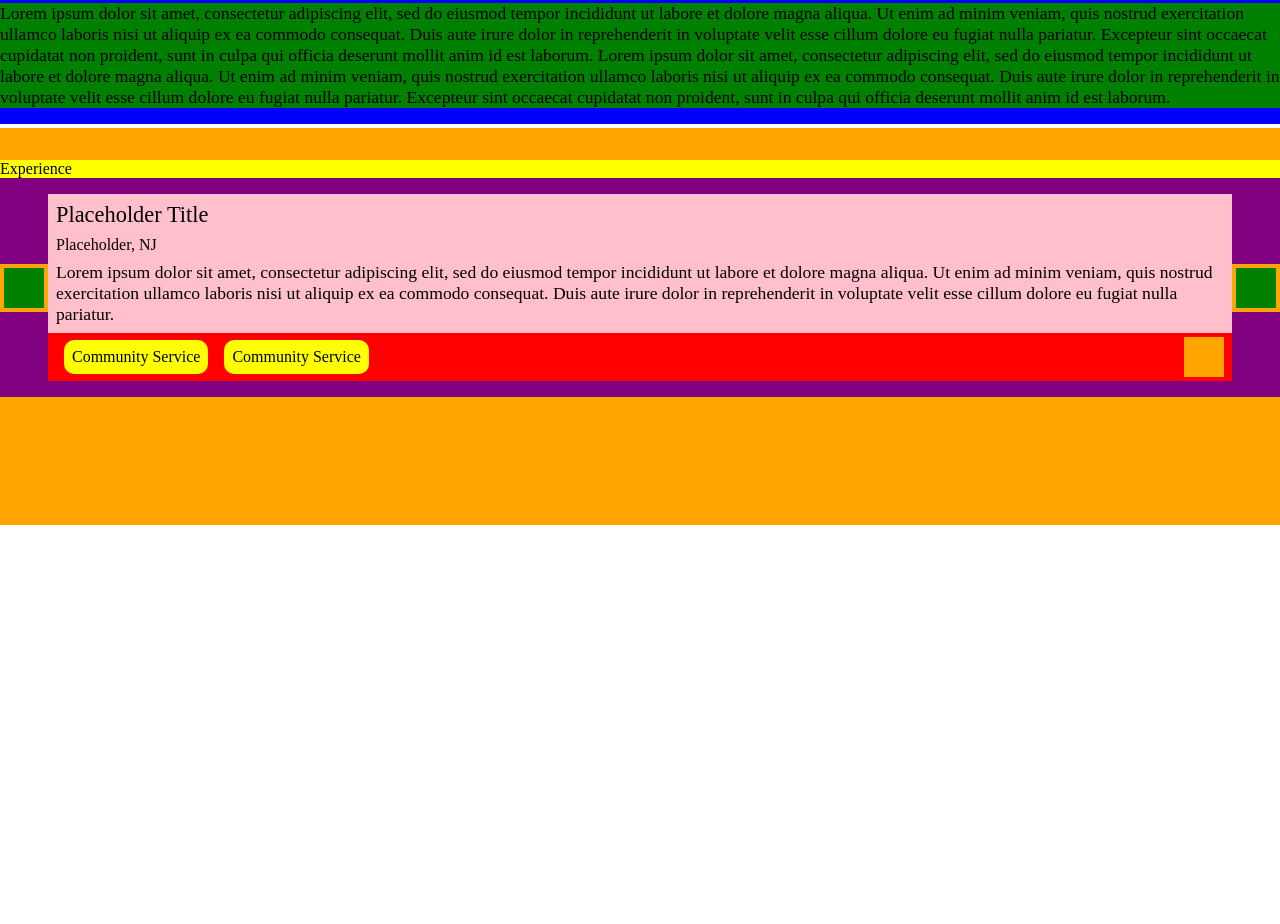
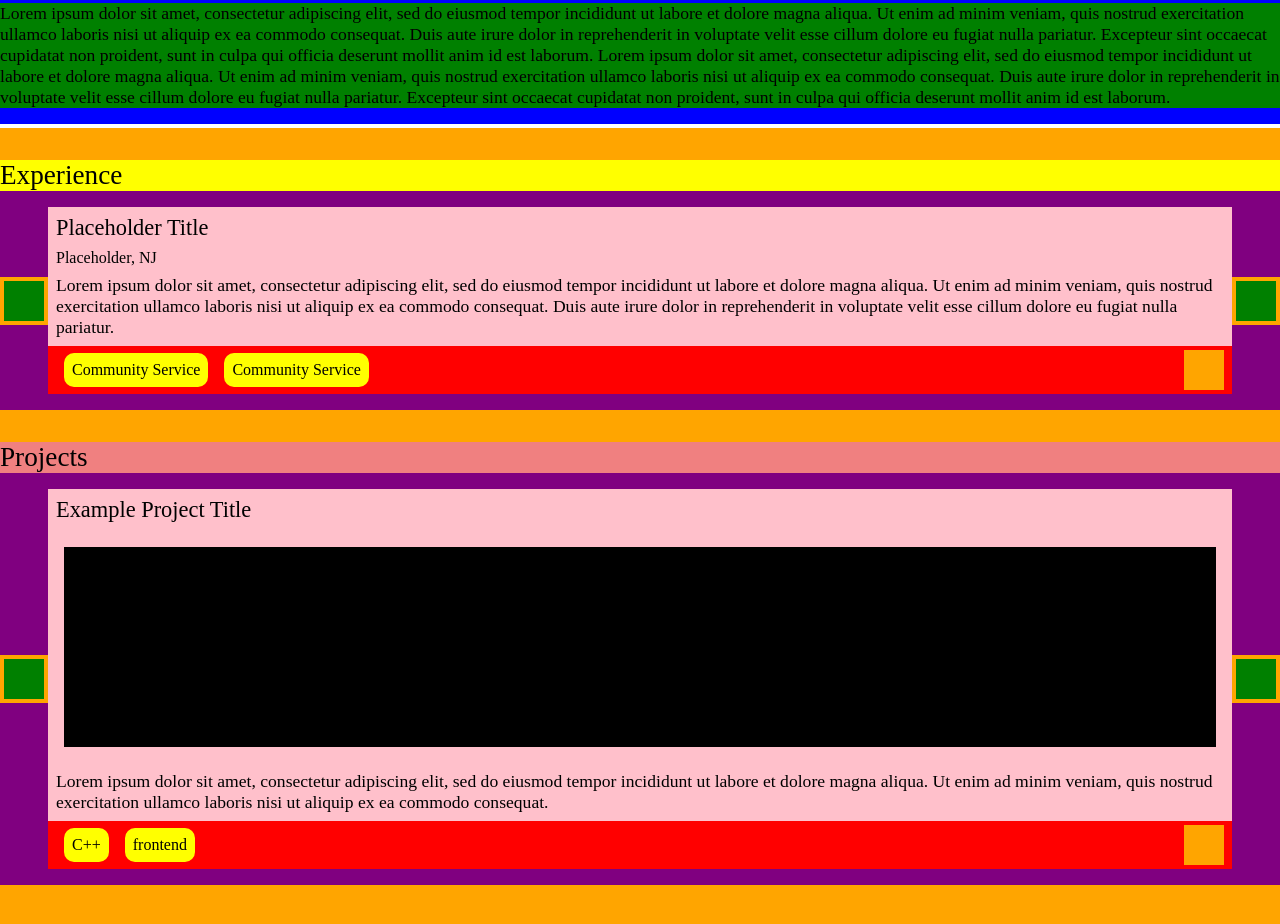
Before and after one commit to Jam0924/jamesmarciano, a website built with Vite: page index.html in a window 1280 px wide. Shown: the part 400-1324 px from the top of the page. Before the commit the page ends 925 px from the top, so only its background shows below. Built offline with nearby package versions, Linux system fonts and the light colour scheme.

Commit message:
Added barebones project section for mobile layour

```diff
--- a/css/styles.css
+++ b/css/styles.css
@@ -32,8 +32,8 @@ html, body, head, p{
     "experience-bar"
     "projects-bar"
     "skills-bar"
-    "contacts-bar"
-    "timeline-bar"; /* might be exempt */
+    "timeline-bar" /* might be exempt */
+    "contacts-bar";
     row-gap: var(--medium-gap);
     grid-auto-rows: auto;
     overflow-x: hidden;
@@ -58,7 +58,7 @@ html, body, head, p{
     aspect-ratio: 1/1;
 }
 
-.title-bar{
+.title-section{
     background-color: pink;
     width: 100%;
     grid-area: title-bar;
@@ -152,6 +152,8 @@ html, body, head, p{
     font-size: var(--body-text)
 }
 
+
+
 .tray-element{
     background-color: purple;
     width: 100%;
@@ -179,46 +181,6 @@ html, body, head, p{
 
 .right{
     right: 0;
-}
-
-.experience-section{
-    grid-area: experience-bar;
-    width: 100%;
-    background-color: lightblue;
-}
-
-.experience-section-title{
-    background-color: yellow;
-}
-
-.experience {
-    margin: var(--small-gap) var(--large-gap);
-    width: 100%;
-    background-color: pink;
-    display: grid;
-    grid-template-areas:
-    "title"
-    "location"
-    "description"
-    "tray";
-}
-
-.experience-title{
-    font-size: var(--subtitle-text);
-    padding: var(--xsmall-gap);
-    grid-area: title;
-}
-
-.experience-location{
-    font-size: var(--sub-text);
-    padding: 0px var(--xsmall-gap);
-    grid-area: location;
-}
-
-.experience-description{
-    padding: var(--xsmall-gap);
-    font-size: var(--body-text);
-    grid-area: description;
 }
 
 .tags-area{
@@ -260,3 +222,107 @@ html, body, head, p{
     background-color: orange;
     justify-self: end;
 }
+
+
+.experience-section{
+    grid-area: experience-bar;
+    width: 100%;
+    background-color: lightblue;
+}
+
+.experience-section-title{
+    background-color: yellow;
+    font-size: var(--title-text);
+}
+
+.experience {
+    margin: var(--small-gap) var(--large-gap);
+    width: 100%;
+    background-color: pink;
+    display: grid;
+    grid-template-areas:
+    "title"
+    "location"
+    "description"
+    "tray";
+}
+
+.experience-title{
+    font-size: var(--subtitle-text);
+    padding: var(--xsmall-gap);
+    grid-area: title;
+}
+
+.experience-location{
+    font-size: var(--sub-text);
+    padding: 0px var(--xsmall-gap);
+    grid-area: location;
+}
+
+.experience-description{
+    padding: var(--xsmall-gap);
+    font-size: var(--body-text);
+    grid-area: description;
+}
+
+
+
+
+.projects-section{
+    grid-area: projects-bar;
+    width: 100%;
+    background-color: lightcoral;
+}
+
+.projects-section-title{
+    font-size: var(--title-text);
+}
+
+.project{
+    margin: var(--small-gap) var(--large-gap);
+    width: 100%;
+    background-color: pink;
+    display: grid;
+    grid-template-areas:
+    "title"
+    "project-image"
+    "description"
+    "tray";
+}
+
+.project-title{
+    grid-area: title;
+    padding: var(--xsmall-gap);
+    font-size: var(--subtitle-text);
+}
+
+.project-image{
+    margin: var(--small-gap);
+    height: 200px;
+    background-color: black;
+    grid-area: project-image;
+}
+
+.project-description{
+    padding: var(--xsmall-gap);
+    font-size: var(--body-text);
+    grid-area: description;
+}
+
+.skills-section{
+    grid-area: skills-bar;
+    width: 100%;
+    background-color: gray;
+}
+
+.timeline-section{
+    grid-area: timeline-bar;
+    width: 100%;
+    background-color: pink;
+}
+
+.contacts-section{
+    grid-area: contacts-bar;
+    width: 100%;
+    background-color: blue;
+}
--- a/index.html
+++ b/index.html
@@ -16,12 +16,11 @@
 
 
     <div class="website-container">
-        <div class = "title-bar">
+        <div class = "title-section">
             <div class = "title-text-container">
                 <p class = "title-text">James Marciano</p>
             </div>
         </div>
-
 
         <div class = "about-me-section">
             <div class = "headshot-decorator offset-one"></div>
@@ -49,6 +48,7 @@
                 </div>
             </div>
         </div>
+
         <div class = "experience-section">
             <div class = "experience-section-title">
                 <p>Experience</p>
@@ -116,6 +116,78 @@
                 </div>
             </div>
         </div>
+
+        <div class = "projects-section">
+            <div class = "projects-section-title">
+                <p>
+                    Projects
+                </p>
+            </div>
+
+            <div class = "tray-element">
+
+                <div class = "tray-element-button-hitbox">
+                    <div class = "tray-element-button">
+
+                    </div>
+                </div>
+
+                <div class = "tray-element-button-hitbox right">
+                    <div class = "tray-element-button">
+
+                    </div>
+                </div>
+
+                <div class = "project">
+
+                    <div class = "project-title">
+                        <p> Example Project Title</p>
+                    </div>
+
+                    <div class = "project-image">
+
+                    </div>
+
+                    <div class = "project-description">
+                        <p class = "project-description-text">
+                            Lorem ipsum dolor sit amet, consectetur adipiscing elit, sed do eiusmod tempor incididunt ut labore et dolore magna aliqua.
+                            Ut enim ad minim veniam, quis nostrud exercitation ullamco laboris nisi ut aliquip ex ea commodo consequat.
+                        </p>
+                    </div>
+
+                    <div class = "tags-area">
+                        <div class = "tags-tray">
+                            <div class = "tag">
+                                <p class = tag-text>
+                                    C++
+                                </p>
+                            </div>
+
+                            <div class = "tag">
+                                <p class = tag-text>
+                                    frontend
+                                </p>
+                            </div>
+                        </div>
+                        <div class = "explore-more-tag">
+
+                        </div>
+                    </div>
+                </div>
+            </div>
+        </div>
+
+        <div class = "skills-section">
+
+        </div>
+
+        <div class = "timeline-section">
+
+        </div>
+
+        <div class = "contacts-section">
+
+        </div>
     </div>
   </body>
 </html>
```
